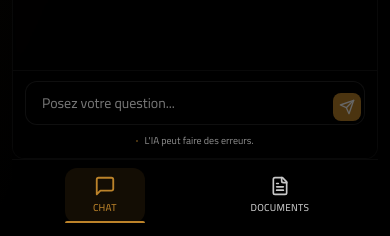
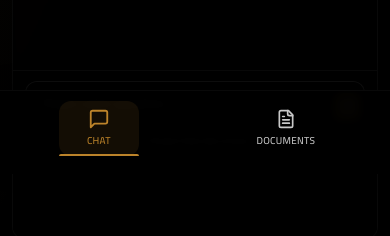
Before and after one commit to med-more/Plateforme-d-assistance-territoriale-avec-Next.js-et-IA, a Next.js app: page /dashboard in a window 390 px wide. Shown: the part 670-906 px from the top of the page. Built offline with nearby package versions, Linux system fonts and the light colour scheme; no server answers.

Commit message:
fix: résolution problèmes positionnement mobile dashboard
- Chat visible et correctement positionné sous navbar
- Boutons navigation (Chat/Documents) toujours accessibles
- Input chat non masqué par tabs navigation
- Support viewport dynamique mobile et safe areas

```diff
--- a/src/app/dashboard/@chat/page.tsx
+++ b/src/app/dashboard/@chat/page.tsx
@@ -433,8 +433,8 @@ export default function ChatPage() {
         </div>
       </div>
 
-      {/* Input Area - Fixed at bottom */}
-      <div className="border-t border-openai-gray/30 bg-openai-dark/80 backdrop-blur-sm flex-shrink-0 z-10">
+      {/* Input Area - Fixed at bottom with safe area for mobile tabs */}
+      <div className="border-t border-openai-gray/30 bg-openai-dark/80 backdrop-blur-sm flex-shrink-0 z-40 lg:pb-0 pb-20" style={{ paddingBottom: 'max(5rem, calc(env(safe-area-inset-bottom) + 5rem))' }}>
         <div className="max-w-3xl mx-auto px-3 sm:px-4 md:px-6 py-2.5 sm:py-3 md:py-4 lg:py-5">
           <Form {...form}>
             <form
--- a/src/app/dashboard/@explorer/page.tsx
+++ b/src/app/dashboard/@explorer/page.tsx
@@ -140,7 +140,7 @@ export default function ExplorerPage() {
   };
 
   return (
-    <div className="space-y-4 sm:space-y-6 h-full overflow-y-auto px-3 sm:px-0 pb-20 lg:pb-0">
+    <div className="space-y-4 sm:space-y-6 h-full overflow-y-auto px-3 sm:px-0 pb-20 lg:pb-0" style={{ paddingBottom: 'max(5rem, calc(env(safe-area-inset-bottom) + 5rem))' }}>
       {/* Upload Card */}
       <div className="bg-openai-darker/50 backdrop-blur-sm border border-openai-gray/30 rounded-xl p-5 sm:p-7 relative shadow-xl overflow-hidden">
         {/* Decorative gradient */}
--- a/src/app/dashboard/layout.tsx
+++ b/src/app/dashboard/layout.tsx
@@ -13,7 +13,7 @@ export default function DashboardLayout({
   explorer: React.ReactNode;
 }) {
   return (
-    <div className="min-h-screen h-screen bg-openai-dark relative overflow-hidden flex flex-col">
+    <div className="min-h-screen h-[100dvh] bg-openai-dark relative overflow-hidden flex flex-col" style={{ height: '100dvh', minHeight: '-webkit-fill-available' }}>
       {/* Dashboard Frame SVG - Top Right, aligned with navbar bottom - Hidden on mobile */}
       <div className="hidden sm:block fixed top-16 sm:top-20 right-0 z-[5] pointer-events-none">
         <Image
@@ -31,7 +31,7 @@ export default function DashboardLayout({
       {/* Subtle gradient overlay */}
       <div className="absolute inset-0 bg-gradient-to-br from-openai-green/5 via-transparent to-transparent pointer-events-none z-0" />
 
-      <div className="container mx-auto px-3 sm:px-4 md:px-6 lg:px-8 py-2 sm:py-3 md:py-4 lg:py-6 xl:py-8 max-w-[1920px] relative z-20 flex-1 flex flex-col overflow-hidden min-h-0">
+      <div className="container mx-auto px-3 sm:px-4 md:px-6 lg:px-8 py-0 sm:py-2 md:py-3 lg:py-4 xl:py-6 max-w-[1920px] relative z-20 flex-1 flex flex-col overflow-hidden min-h-0">
         {/* Header Section - Very compact on mobile, hidden on small mobile */}
         <div className="mb-2 sm:mb-3 md:mb-4 lg:mb-6 xl:mb-8 flex-shrink-0 hidden sm:block">
           <div className="mb-2 sm:mb-3 md:mb-4 lg:mb-6">
@@ -50,7 +50,7 @@ export default function DashboardLayout({
         </div>
 
         {/* Mobile: Tab Navigation System */}
-        <div className="lg:hidden flex-1 min-h-0 overflow-hidden">
+        <div className="lg:hidden flex-1 min-h-0 overflow-hidden pt-0">
           <MobileTabs chat={chat} explorer={explorer} />
         </div>
 
--- a/src/app/globals.css
+++ b/src/app/globals.css
@@ -1,6 +1,19 @@
 @tailwind base;
 @tailwind components;
 @tailwind utilities;
+
+/* Mobile viewport fixes */
+@supports (height: 100dvh) {
+  html {
+    height: 100dvh;
+    height: -webkit-fill-available;
+  }
+
+  body {
+    min-height: 100dvh;
+    min-height: -webkit-fill-available;
+  }
+}
 
 @layer base {
   :root {
--- a/src/components/dashboard/mobile-tabs.tsx
+++ b/src/components/dashboard/mobile-tabs.tsx
@@ -14,9 +14,9 @@ export function MobileTabs({ chat, explorer }: MobileTabsProps) {
   const [activeTab, setActiveTab] = useState<"chat" | "documents">("chat");
 
   return (
-    <div className="flex flex-col h-full w-full lg:hidden">
+    <div className="flex flex-col h-full w-full lg:hidden" style={{ height: '100%', maxHeight: '100%' }}>
       {/* Content Area */}
-      <div className="flex-1 min-h-0 overflow-hidden relative">
+      <div className="flex-1 min-h-0 overflow-hidden relative pt-0 pb-16">
         <AnimatePresence mode="wait">
           {activeTab === "chat" ? (
             <motion.div
@@ -44,9 +44,9 @@ export function MobileTabs({ chat, explorer }: MobileTabsProps) {
         </AnimatePresence>
       </div>
 
-      {/* Bottom Tab Navigation */}
-      <div className="flex-shrink-0 border-t border-openai-gray/30 bg-openai-dark/95 backdrop-blur-sm">
-        <div className="flex items-center justify-around px-2 py-2">
+      {/* Bottom Tab Navigation - Fixed at bottom with safe area */}
+      <div className="flex-shrink-0 border-t border-openai-gray/30 bg-openai-dark/95 backdrop-blur-sm fixed bottom-0 left-0 right-0 z-50 shadow-[0_-4px_20px_rgba(0,0,0,0.3)]" style={{ paddingBottom: 'max(0.5rem, env(safe-area-inset-bottom))' }}>
+        <div className="flex items-center justify-around px-2 py-2.5 max-w-md mx-auto">
           {/* Chat Tab */}
           <button
             onClick={() => setActiveTab("chat")}
```
